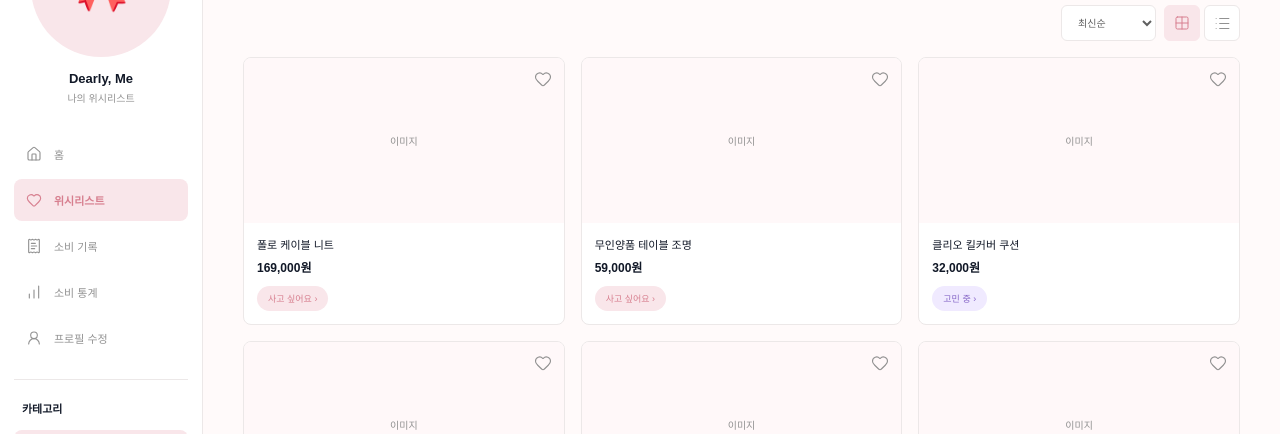
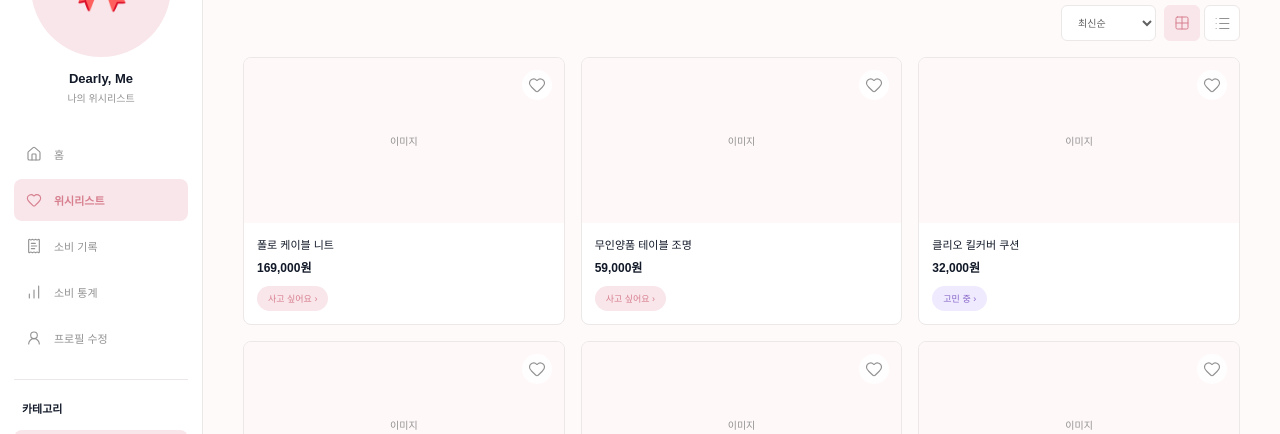
Before and after one commit to seongyeon-dev/Dearly, a React (Vite) app in the folder frontend/: page /wishlist in a window 1280 px wide. Shown: the part 171-605 px from the top of the page. Built offline with nearby package versions, Linux system fonts and the light colour scheme.

Commit message:
feat: implement favorite heart toggle

```diff
--- a/frontend/src/components/WishlistCard/WishlistCard.css
+++ b/frontend/src/components/WishlistCard/WishlistCard.css
@@ -36,12 +36,59 @@
   font-size: 10px;
 }
 
-.heart-icon {
+.heart-button {
   position: absolute;
   top: 12px;
   right: 12px;
+  z-index: 2;
+  display: flex;
+  align-items: center;
+  justify-content: center;
+  width: 30px;
+  height: 30px;
+  padding: 0;
   color: var(--color-text-muted);
+  background-color: rgba(255, 255, 255, 0.9);
+  border: none;
+  border-radius: 50%;
   cursor: pointer;
+  transition:
+    color 0.2s ease,
+    background-color 0.2s ease,
+    transform 0.2s ease;
+}
+
+.heart-button:hover {
+  color: #e87598;
+  background-color: #fff;
+  transform: scale(1.1);
+}
+
+.heart-button.active {
+  color: #e87598;
+}
+
+.heart-button.active:hover {
+  color: #d95f86;
+}
+
+.heart-button:active {
+  transform: scale(0.95);
+}
+
+.heart-button:focus-visible {
+  outline: 2px solid var(--color-primary);
+  outline-offset: 2px;
+}
+
+.heart-button:disabled {
+  cursor: default;
+  opacity: 0.5;
+}
+
+.heart-icon {
+  display: block;
+  flex-shrink: 0;
 }
 
 .wishlist-info {
@@ -97,6 +144,13 @@
     height: 120px;
   }
 
+  .heart-button {
+    top: 8px;
+    right: 8px;
+    width: 28px;
+    height: 28px;
+  }
+
   .wishlist-info {
     padding: 10px;
   }
--- a/frontend/src/components/WishlistCard/WishlistCard.tsx
+++ b/frontend/src/components/WishlistCard/WishlistCard.tsx
@@ -1,7 +1,9 @@
-import { useEffect, useState } from "react";
+import { useEffect, useState, type MouseEvent } from "react";
 import { Heart } from "lucide-react";
 
 import type { WishStatus, WishStatusClass } from "../../types/wish";
+import { isFavorite, toggleFavorite } from "../../utils/favoriteStorage";
+
 import "./WishlistCard.css";
 
 type WishlistCardProps = {
@@ -15,13 +17,17 @@ type WishlistCardProps = {
 
 function loadProductImage(productId: number): Promise<File | null> {
   return new Promise((resolve, reject) => {
-    const request = indexedDB.open("dearly-images", 1);
+    const request = indexedDB.open("dearly-images", 2);
 
     request.onupgradeneeded = () => {
       const database = request.result;
 
       if (!database.objectStoreNames.contains("products")) {
         database.createObjectStore("products");
+      }
+
+      if (!database.objectStoreNames.contains("profiles")) {
+        database.createObjectStore("profiles");
       }
     };
 
@@ -75,6 +81,10 @@ function WishlistCard({
 }: WishlistCardProps) {
   const [uploadedImage, setUploadedImage] = useState<string | null>(null);
 
+  const [favorite, setFavorite] = useState(() =>
+    productId !== undefined ? isFavorite(productId) : false,
+  );
+
   useEffect(() => {
     if (productId === undefined) {
       return;
@@ -109,6 +119,39 @@ function WishlistCard({
     };
   }, [productId]);
 
+  useEffect(() => {
+    const updateFavorite = () => {
+      setFavorite(productId !== undefined ? isFavorite(productId) : false);
+    };
+
+    updateFavorite();
+
+    window.addEventListener("dearly-favorites-updated", updateFavorite);
+    window.addEventListener("storage", updateFavorite);
+
+    return () => {
+      window.removeEventListener("dearly-favorites-updated", updateFavorite);
+      window.removeEventListener("storage", updateFavorite);
+    };
+  }, [productId]);
+
+  const handleFavoriteClick = (event: MouseEvent<HTMLButtonElement>) => {
+    event.preventDefault();
+    event.stopPropagation();
+
+    if (productId === undefined) {
+      return;
+    }
+
+    try {
+      const updatedFavorite = toggleFavorite(productId);
+      setFavorite(updatedFavorite);
+    } catch (error) {
+      console.error("관심 상품 저장 실패:", error);
+      alert("관심 상품 저장에 실패했습니다.");
+    }
+  };
+
   const displayImage = uploadedImage ?? image;
 
   return (
@@ -120,7 +163,21 @@ function WishlistCard({
           <span className="image-placeholder">이미지</span>
         )}
 
-        <Heart className="heart-icon" size={18} strokeWidth={1.5} />
+        <button
+          type="button"
+          className={`heart-button ${favorite ? "active" : ""}`}
+          onClick={handleFavoriteClick}
+          disabled={productId === undefined}
+          aria-label={favorite ? "관심 상품 해제" : "관심 상품 등록"}
+          aria-pressed={favorite}
+        >
+          <Heart
+            className="heart-icon"
+            size={18}
+            strokeWidth={1.5}
+            fill={favorite ? "currentColor" : "none"}
+          />
+        </button>
       </div>
 
       <div className="wishlist-info">
```
